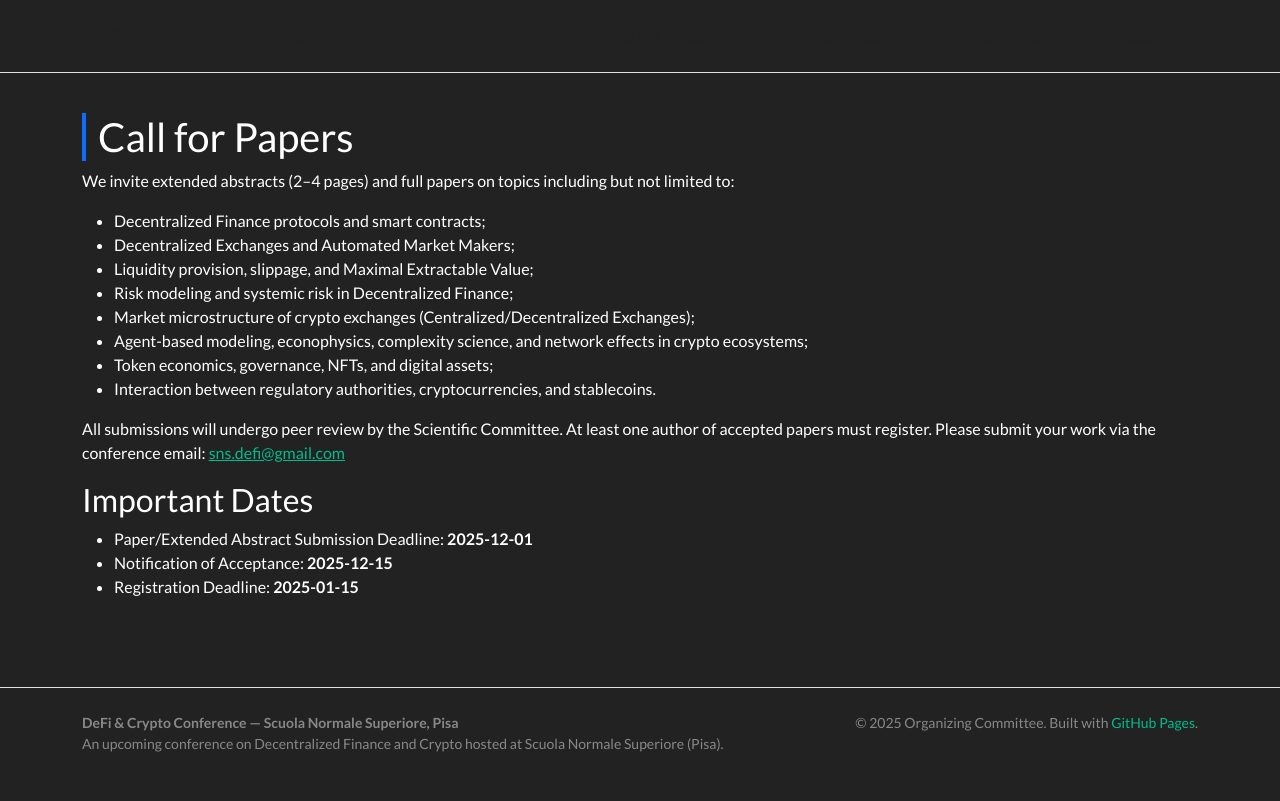
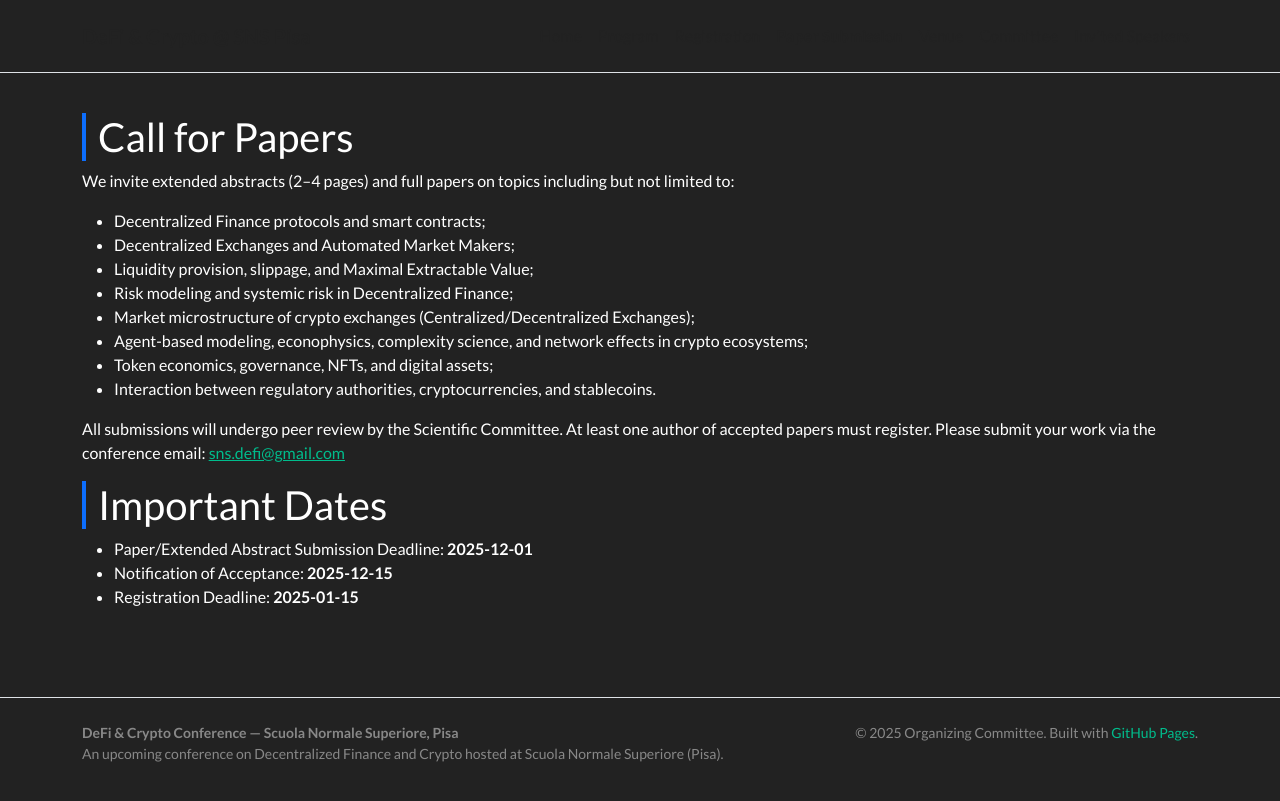
Before and after one commit to sns-defi/sns-defi.github.io, a Jekyll site: the page built from submission.md, in a window 1280 px wide. Shown: the top 801 px of the page. Built offline with Jekyll 4.4.1, drawn with Linux system fonts in a browser that asks for light colours; nearby versions of some CDN libraries.

Commit message:
Update submission.md

```diff
--- a/submission.md
+++ b/submission.md
@@ -18,7 +18,7 @@ permalink: /submission/
 </ul>
 <p> All submissions will undergo peer review by the Scientific Committee. At least one author of accepted papers must register. Please submit your work via the conference email: <a href="mailto:sns.defi@gmail.com">sns.defi@gmail.com</a>
 
-<h3>Important Dates</h3>
+<h2 class="section-title">Important Dates</h2>
 {% assign homepage_deadlines = site.data.deadlines | default: empty %}
 {% if homepage_deadlines and homepage_deadlines != empty %}
   <ul class="deadlines-list">
```
